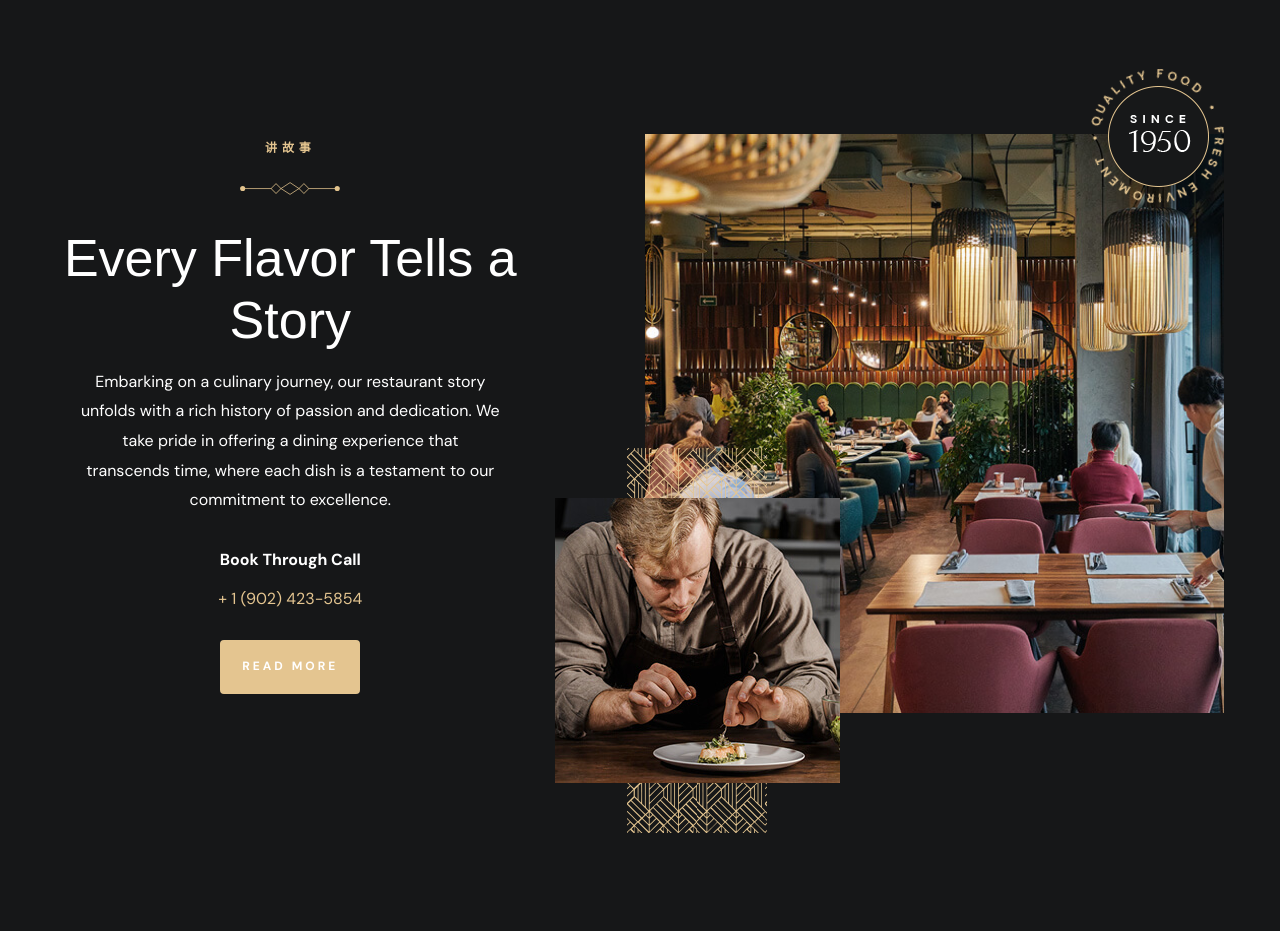
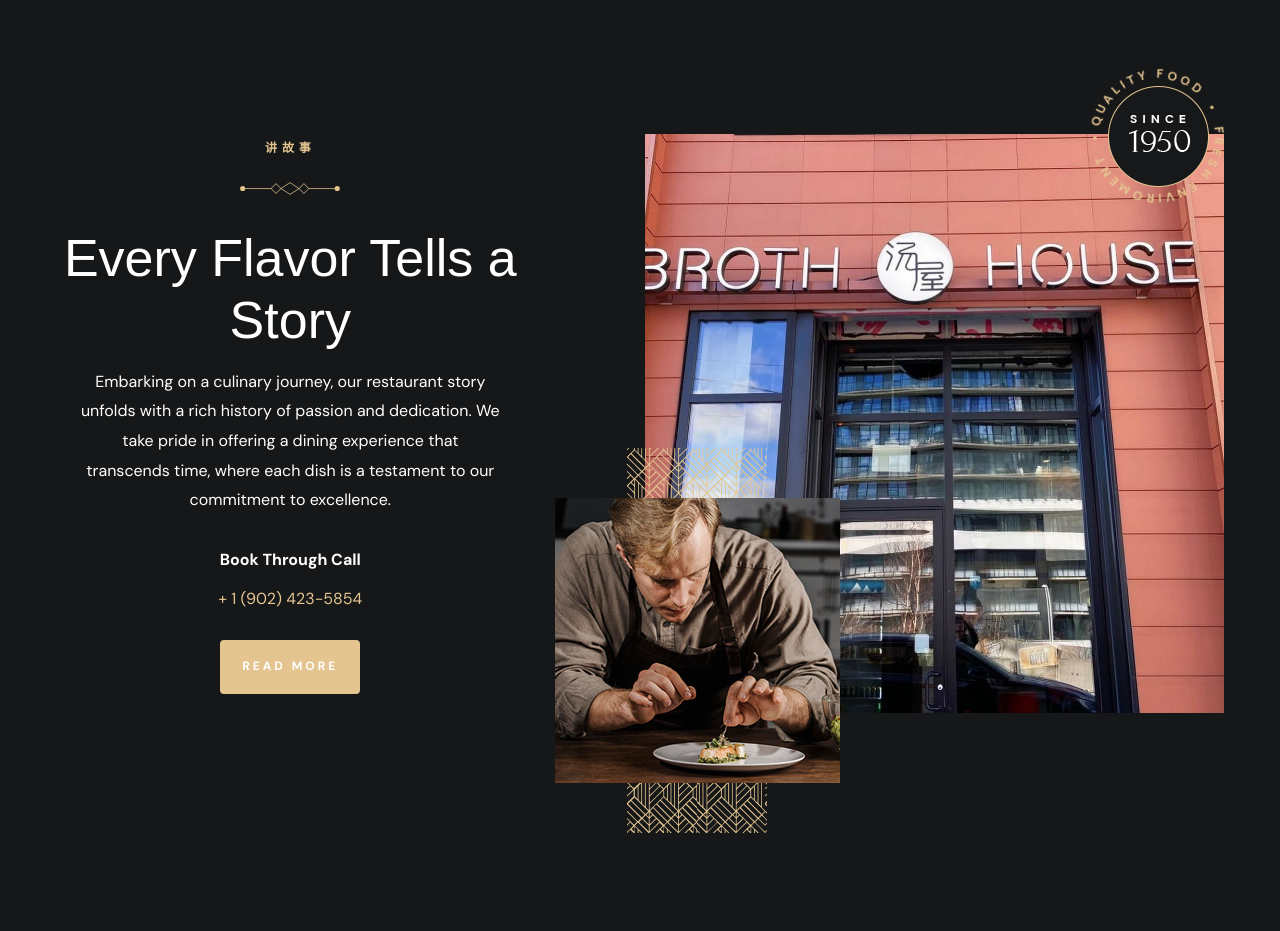
Before and after one commit to weijingxuan925/PokeGo, a Next.js app: page / in a window 1280 px wide. Shown: the part 1880-2811 px from the top of the page. Built offline with nearby package versions, Linux system fonts and the light colour scheme; grey boxes are pictures that could not be loaded; a web font is replaced by a local one.

Commit message:
about page

```diff
--- a/components/AboutBanner/AboutBanner.tsx
+++ b/components/AboutBanner/AboutBanner.tsx
@@ -5,7 +5,7 @@
     return (
         <figure className="about-banner">
             <Image
-                src='/about-banner.jpg'
+                src='/house.jpg'
                 alt='about-banner'
                 width={570}
                 height={570}
```
